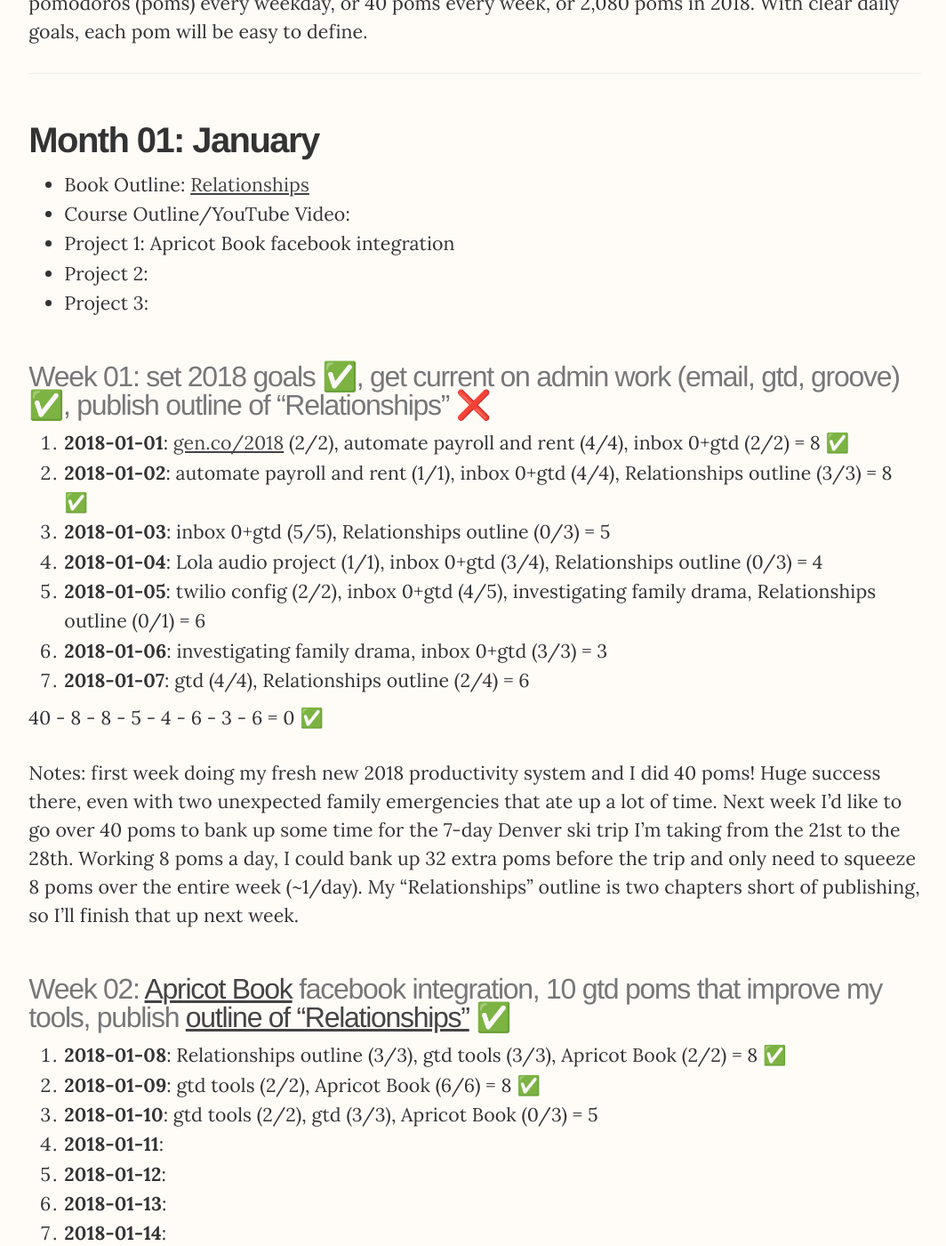
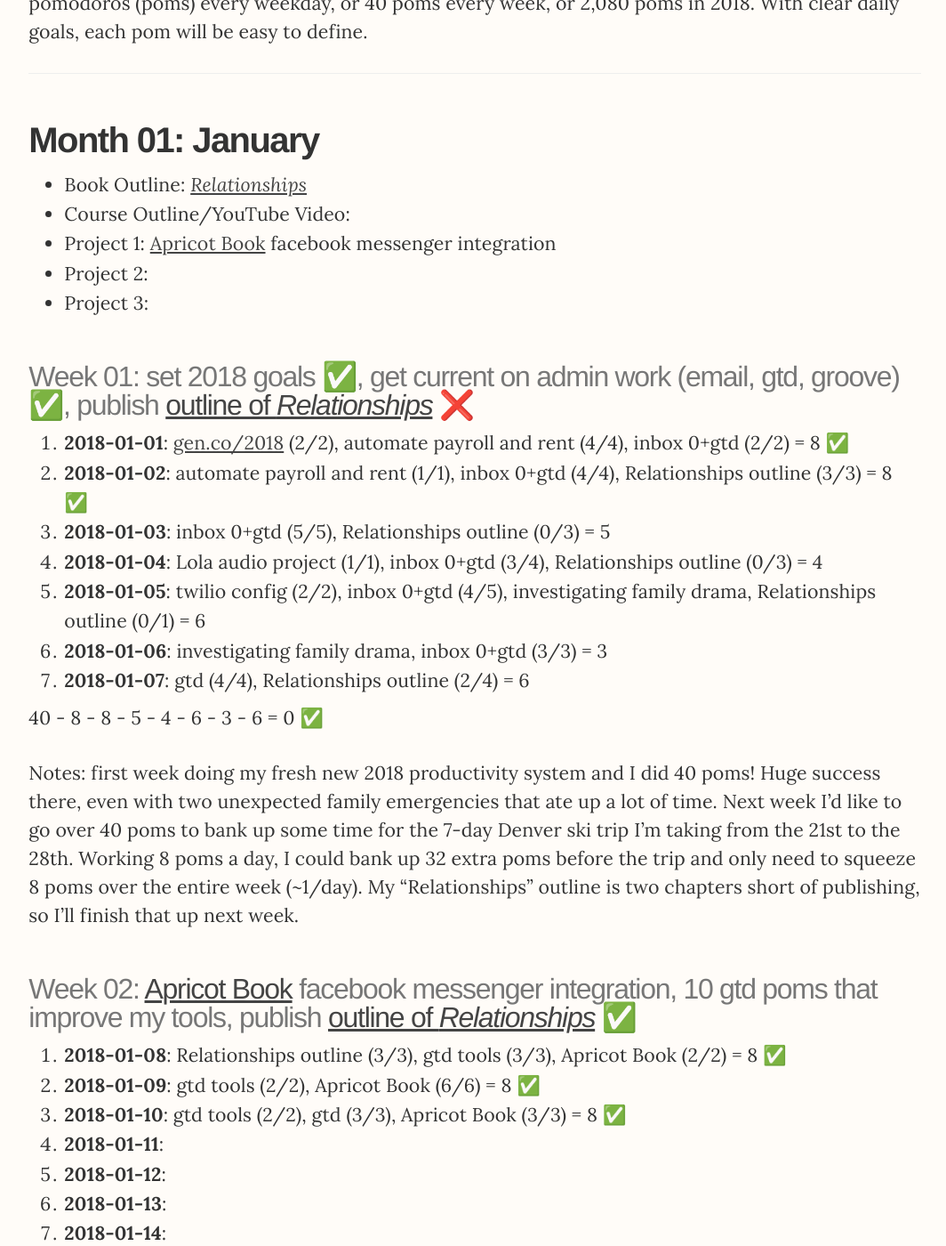
Before and after one commit to christiangenco/christiangenco.github.io, a Jekyll site: the page built from _posts/2018-01-01-2018.md, in a window 1280 px wide and 1400 px high, scrolled down 890 px. Shown: the whole window at 89% size, without its empty margins (106-1170 px from the left). Built offline with Jekyll 4.4.1, drawn with Linux system fonts in a browser that asks for light colours; nearby versions of some CDN libraries; some of the changed text lies outside the part shown.

Commit message:
update 2018

```diff
--- a/_posts/2018-01-01-2018.md
+++ b/_posts/2018-01-01-2018.md
@@ -28,13 +28,13 @@ To make sure I have the work bandwith to accomplish my 2018 goals, I need to be
 
 ## Month 01: January
 
-* Book Outline: [Relationships](/books/relationships)
+* Book Outline: *[Relationships](/books/relationships)*
 * Course Outline/YouTube Video:
-* Project 1: Apricot Book facebook integration
+* Project 1: [Apricot Book](https://apricotbook.com) facebook messenger integration
 * Project 2:
 * Project 3:
 
-### Week 01: set 2018 goals ✅, get current on admin work (email, gtd, groove) ✅, publish outline of "Relationships" ❌
+### Week 01: set 2018 goals ✅, get current on admin work (email, gtd, groove) ✅, publish [outline of *Relationships*](/books/relationships) ❌
 
 1. **2018-01-01**: [gen.co/2018](http://gen.co/2018) (2/2), automate payroll and rent (4/4), inbox 0+gtd (2/2) = 8 ✅
 2. **2018-01-02**: automate payroll and rent (1/1), inbox 0+gtd (4/4), Relationships outline (3/3) = 8 ✅
@@ -48,16 +48,16 @@ To make sure I have the work bandwith to accomplish my 2018 goals, I need to be
 
 Notes: first week doing my fresh new 2018 productivity system and I did 40 poms! Huge success there, even with two unexpected family emergencies that ate up a lot of time. Next week I'd like to go over 40 poms to bank up some time for the 7-day Denver ski trip I'm taking from the 21st to the 28th. Working 8 poms a day, I could bank up 32 extra poms before the trip and only need to squeeze 8 poms over the entire week (~1/day). My "Relationships" outline is two chapters short of publishing, so I'll finish that up next week.
 
-### Week 02: [Apricot Book](https://apricotbook.com) facebook integration, 10 gtd poms that improve my tools, publish [outline of "Relationships"](/books/relationships) ✅
+### Week 02: [Apricot Book](https://apricotbook.com) facebook messenger integration, 10 gtd poms that improve my tools, publish [outline of *Relationships*](/books/relationships) ✅
 
 1. **2018-01-08**: Relationships outline (3/3), gtd tools (3/3), Apricot Book (2/2) = 8 ✅
 2. **2018-01-09**: gtd tools (2/2), Apricot Book (6/6) = 8 ✅
-3. **2018-01-10**: gtd tools (2/2), gtd (3/3), Apricot Book (0/3) = 5
+3. **2018-01-10**: gtd tools (2/2), gtd (3/3), Apricot Book (3/3) = 8 ✅
 4. **2018-01-11**:
 5. **2018-01-12**:
 6. **2018-01-13**:
 7. **2018-01-14**:
 
-40 + 16 - 8 - 8 - 4
+40 + 16 - 8 - 8 - 8 = 32
 
 ### Week 03: 10 gtd poms dealing with old laptops and hard drives
```
